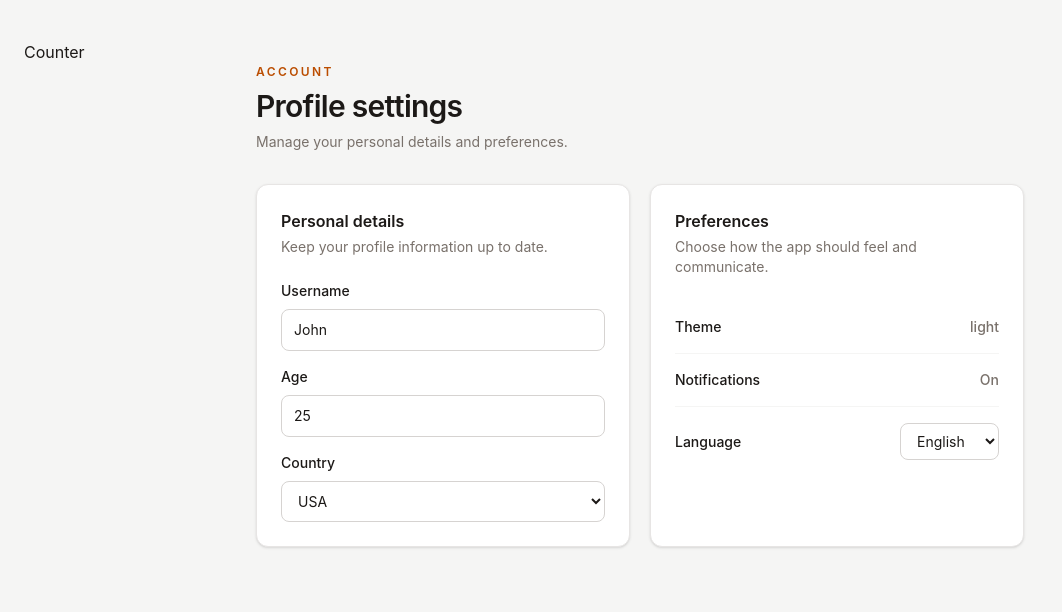
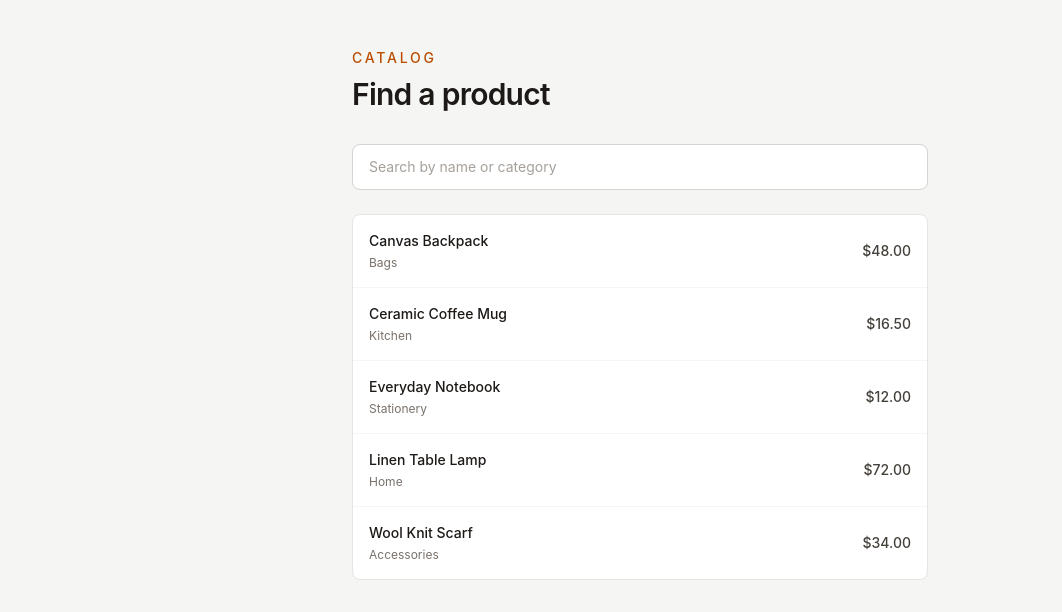
Before and after one commit to Sobindra2005/tailwind-project, a React (Vite) app: page / in a window 1280 px wide. Shown: the top 612 px of the page, without its empty margins (0-1062 px from the left). Built offline with nearby package versions, Linux system fonts and the light colour scheme.

Commit message:
feat: refactor product search components to use updated data structure

```diff
--- a/src/App.jsx
+++ b/src/App.jsx
@@ -1,10 +1,9 @@
 
-import { ProductSearch } from './components/ProductSearch';
+
 import { ProductSearchQn } from './components/ProductSearch_qn';
-import { Profile } from './components/useEffectSample';
 
 function App() {
-  return <Profile />;
+  return <ProductSearchQn />;
 }
 
 export default App;
--- a/src/components/ProductSearch.jsx
+++ b/src/components/ProductSearch.jsx
@@ -1,16 +1,16 @@
 import { useEffect, useRef, useState } from 'react';
-import { products } from '../data';
+import { productsSearch } from '../data';
 
 export function ProductSearch() {
   const [query, setQuery] = useState('');
-  const [filteredProducts, setFilteredProducts] = useState(products);
+  const [filteredProducts, setFilteredProducts] = useState(productsSearch);
   const inputRef = useRef(null);
 
   useEffect(() => {
     const searchTerm = query.trim().toLowerCase();
 
     setFilteredProducts(
-      products.filter((product) =>
+      productsSearch.filter((product) =>
         `${product.name} ${product.category}`.toLowerCase().includes(searchTerm)
       )
     );
--- a/src/components/ProductSearch_qn.jsx
+++ b/src/components/ProductSearch_qn.jsx
@@ -1,17 +1,24 @@
 import { useEffect, useRef, useState } from 'react';
-import { products } from '../data';
+import { productsSearch } from '../data';
 
 export function ProductSearchQn() {
     const [query, setQuery] = useState('');
-    const [filteredProducts, setFilteredProducts] = useState(products);
+    const [filteredProducts, setFilteredProducts] = useState(productsSearch);
     const inputRef = useRef(null);
 
     useEffect(() => {
+        const searchTerm = query.trim().toLowerCase();
 
-    }, []);
+        setFilteredProducts(
+            productsSearch.filter((product) =>
+                `${product.name} ${product.category}`.toLowerCase().includes(searchTerm)
+            )
+        );
+    }, [query]);
 
     function clearSearch() {
-
+        setQuery('')
+        inputRef.current.focus()
     }
     return (
         <main className="min-h-screen bg-stone-100 px-4 py-12 text-stone-900 sm:px-6">
--- a/src/data.js
+++ b/src/data.js
@@ -1,4 +1,4 @@
-export const products = [
+export const productsSearch = [
   {
     id: 1,
     name: 'Canvas Backpack',
```
